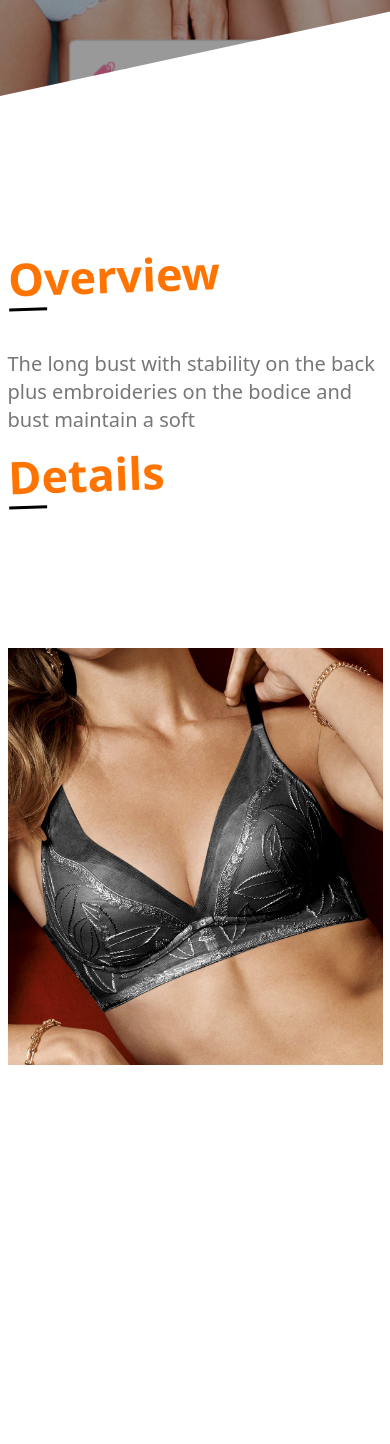
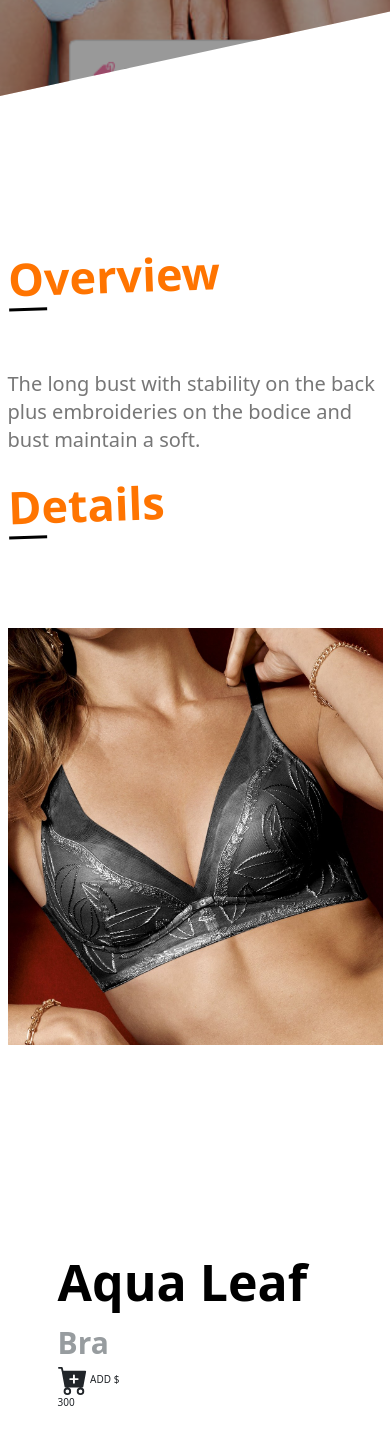
Before and after one commit to NamNguyenGit/BraShop, a React (Create React App) app: page /details/1 in a window 390 px wide. Shown: the part 748-2192 px from the top of the page. Before the commit the page ends 1963 px from the top, so only its background shows below. Built offline with nearby package versions, Linux system fonts and the light colour scheme.

Commit message:
Style Detail right

```diff
--- a/package.json
+++ b/package.json
@@ -11,6 +11,7 @@
     "react": "^17.0.2",
     "react-dom": "^17.0.2",
     "react-helmet-async": "^1.2.2",
+    "react-icons": "^4.3.1",
     "react-lazy-load-image-component": "^1.5.1",
     "react-router-dom": "^5.3.0",
     "react-scripts": "5.0.0",
@@ -21,7 +22,7 @@
     "start": "react-scripts start",
     "scss": "sass src/main.scss src/main.css  --watch  --no-source-map --style compressed",
     "dev": "concurrently  \" npm start \" \" npm run scss \" ",
-    "build": "react-scripts build",
+    "build": "CI= react-scripts build",
     "test": "react-scripts test",
     "eject": "react-scripts eject"
   },
--- a/src/components/Products/DetailsProducts.js
+++ b/src/components/Products/DetailsProducts.js
@@ -1,4 +1,5 @@
 import { LazyLoadImage } from "react-lazy-load-image-component";
+import DetailsProductsRight from "./DetailsProductsRight";
 
 const DetailsProducts = ({ product }) => {
   return (
@@ -21,7 +22,11 @@ const DetailsProducts = ({ product }) => {
                     <LazyLoadImage src={product.image} alt={product.image} />
                   </div>
                 </div>
-                <div className="col-md-6"></div>
+                <div className="col-md-6">
+                    <div className="detailsInfo__right">
+                        <DetailsProductsRight product={product} />
+                    </div>
+                </div>
               </div>
             </div>
 
--- /dev/null
+++ b/src/components/Products/DetailsProductsRight.js
@@ -0,0 +1,15 @@
+import {BsFillCartPlusFill} from "react-icons/bs"
+const DetailsProductsRight = ({product}) => {
+
+    return (
+        <div className="detailsInfo__right__block">
+            <div className="detailsInfo__right__block__name">{product.name}</div>
+            <div className="detailsInfo__right__block__category">{product.category}</div>
+            <div className="detailsInfo__right__block__color"></div>
+            <div className="detailsInfo__right__block__size"></div>
+            <div className="detailsInfo__right__block__cart"> <BsFillCartPlusFill size={30} /> ADD  <span>$</span><div>{product.price}</div> </div>
+        </div>
+    );
+}
+
+export default DetailsProductsRight;
--- a/src/data/BestProducts.js
+++ b/src/data/BestProducts.js
@@ -5,7 +5,8 @@ const BestProducts = [
     image: "/assets/image/product/1.jpg",
     price: 300,
     sale_price: 200,
-    description: "The long bust with stability on the back plus embroideries on the bodice and bust maintain a soft",
+    description: "The long bust with stability on the back plus embroideries on the bodice and bust maintain a soft.",
+    category: "Bra",
     banner: "/assets/image/banner/banner1.png",
   },
   {
@@ -15,6 +16,7 @@ const BestProducts = [
     price: 300,
     sale_price: 200,
     description: "Soft stretch lace with Moroccan floral print on the side and back with scalloped lace on the lower back support.",
+    category: "Bra",
     banner: "/assets/image/banner/banner3.png",
   },
   {
@@ -24,6 +26,7 @@ const BestProducts = [
     price: 300,
     sale_price: 200,
     description: "The back straps are floral lace for a distinctive high-cut look that accentuates the U-shape for increased coverage and stability.",
+    category: "Bra",
     banner: "/assets/image/banner/banner4.jpg",
   },
   {
@@ -33,6 +36,7 @@ const BestProducts = [
     price: 300,
     sale_price: 200,
     description: "Use a French cup with removable foam padding and extra coverage on the front.",
+    category: "Bra",
     banner: "/assets/image/banner/banner2.jpg",
   },
   {
@@ -42,6 +46,7 @@ const BestProducts = [
     price: 300,
     sale_price: 200,
     description: "Morocco leaves inspire leaf embroidery and delicate lace and see-through mesh with unique embossed ornamentation.",
+    category: "Bra",
     banner: "/assets/image/banner/banner6.jpg",
   },
   {
@@ -51,6 +56,7 @@ const BestProducts = [
     price: 300,
     sale_price: 200,
     description: "Combined with 2 layers of soft fabric to help keep the shirt from moving and provide better lift support, easy to wear and good stretch.",
+    category: "Bra",
     banner: "/assets/image/banner/banner8.webp",
   },
   {
@@ -60,6 +66,7 @@ const BestProducts = [
     price: 300,
     sale_price: 200,
     description: "The wide shoulder straps relieve pressure on the shoulders, and the non-removable shoulder straps help lift the bust and keep the shirt in place.",
+    category: "Bra",
     banner: "/assets/image/banner/banner5.png",
   },
   {
@@ -69,6 +76,7 @@ const BestProducts = [
     price: 300,
     sale_price: 200,
     description: "The long bust layer with stability on the back plus embroidered details on the bust and bust maintain a soft feminine look.",
+    category: "Bra",
     banner: "/assets/image/banner/banner7.jpg",
   },
 ];
--- a/src/scss/abstracts/_variables.scss
+++ b/src/scss/abstracts/_variables.scss
@@ -7,5 +7,6 @@ $silverDark: #777;
 $silverLight-50: #d4cfcf;
 $silverlight-40: #f6f6fb;
 $silverlight-45: #e2e4eb;
+$silverMedium: #979c9f;
 $orange: #ff7400;
 $green: #43D399;
--- a/src/scss/components/_detailsproducts.scss
+++ b/src/scss/components/_detailsproducts.scss
@@ -2,12 +2,13 @@
 .detailsInfo {
     margin: 15rem 0;
     &__p {
+        margin: 2rem 0;
         font-size: 2rem;
         color: $silverDark;
         line-height: 2.8rem;
     }
     &__img {
-        margin-top: 10rem;
+        margin-top: 5rem;
         width: 100%;
         height: 100%;
         cursor: pointer;
@@ -23,6 +24,23 @@
         }
 
     }
-
+    &__right {
+        margin-top: 5rem;
+        &__block {
+            padding: 15rem 5rem;
+            &__name {
+                color: $black ;
+                font-size: 5rem;
+                font-weight: 600;
+                text-transform: capitalize;
+            }
+            &__category {
+                font-size: 3rem;
+                font-weight: 600;
+                text-transform: capitalize;
+                color: $silverMedium;
+            }
+        }
+    }
 
 }
```
Also changed, not shown: src/main.css, src/scss/abstracts/_buttons.scss (line endings or trailing spaces), 1 other file (tests, documents, lock files or other folders).
